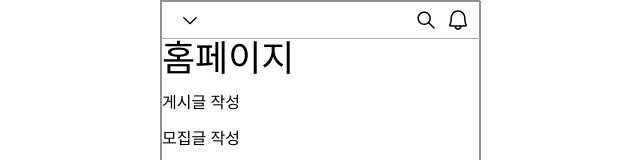
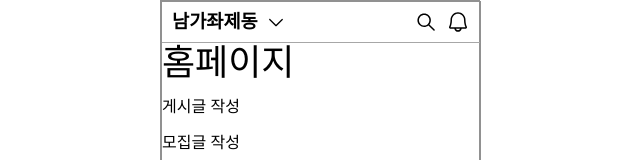
Before and after one commit to FRONTENDSCHOOL10/seven-11, a React app: page /home in a window 1280 px wide. Shown: the top 160 px of the page, without its empty margins (320-960 px from the left). Built offline with nearby package versions, Linux system fonts and the light colour scheme; the HTML template or start-up script is replaced by a standard one; a web font is replaced by a local one.

Commit message:
[Modify] RootLayout 내 prop 전달

```diff
--- a/src/layouts/RootLayout.jsx
+++ b/src/layouts/RootLayout.jsx
@@ -5,7 +5,7 @@ import FooterNav from '@/components/FooterNav';
 export default function RootLayout() {
   return (
     <div className="w-[320px] h-[693px] flex flex-col relative mx-auto border border-gray-300">
-      <Header />
+      <Header address='남가좌제동'/>
       <main className="flex-grow">
         <Outlet />
       </main>
```
